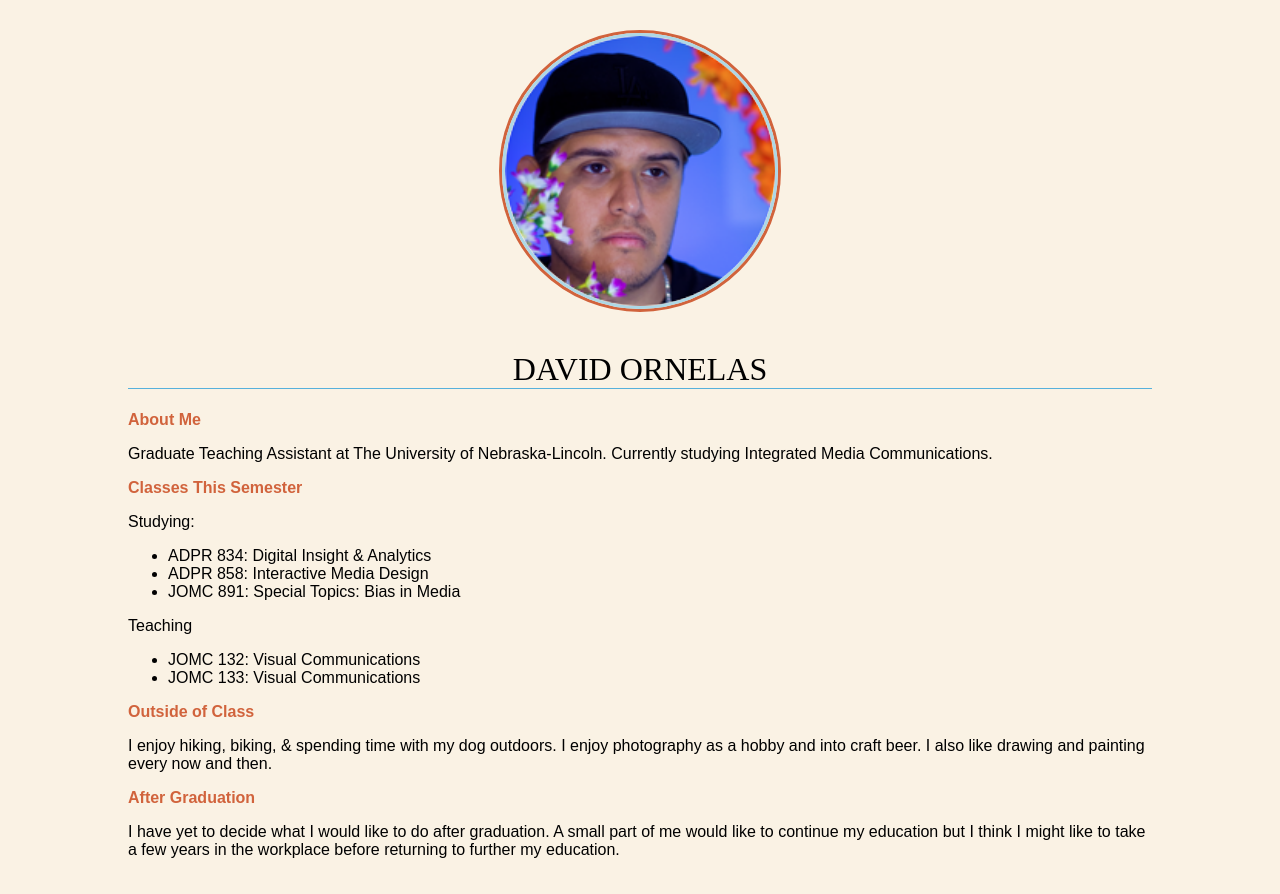
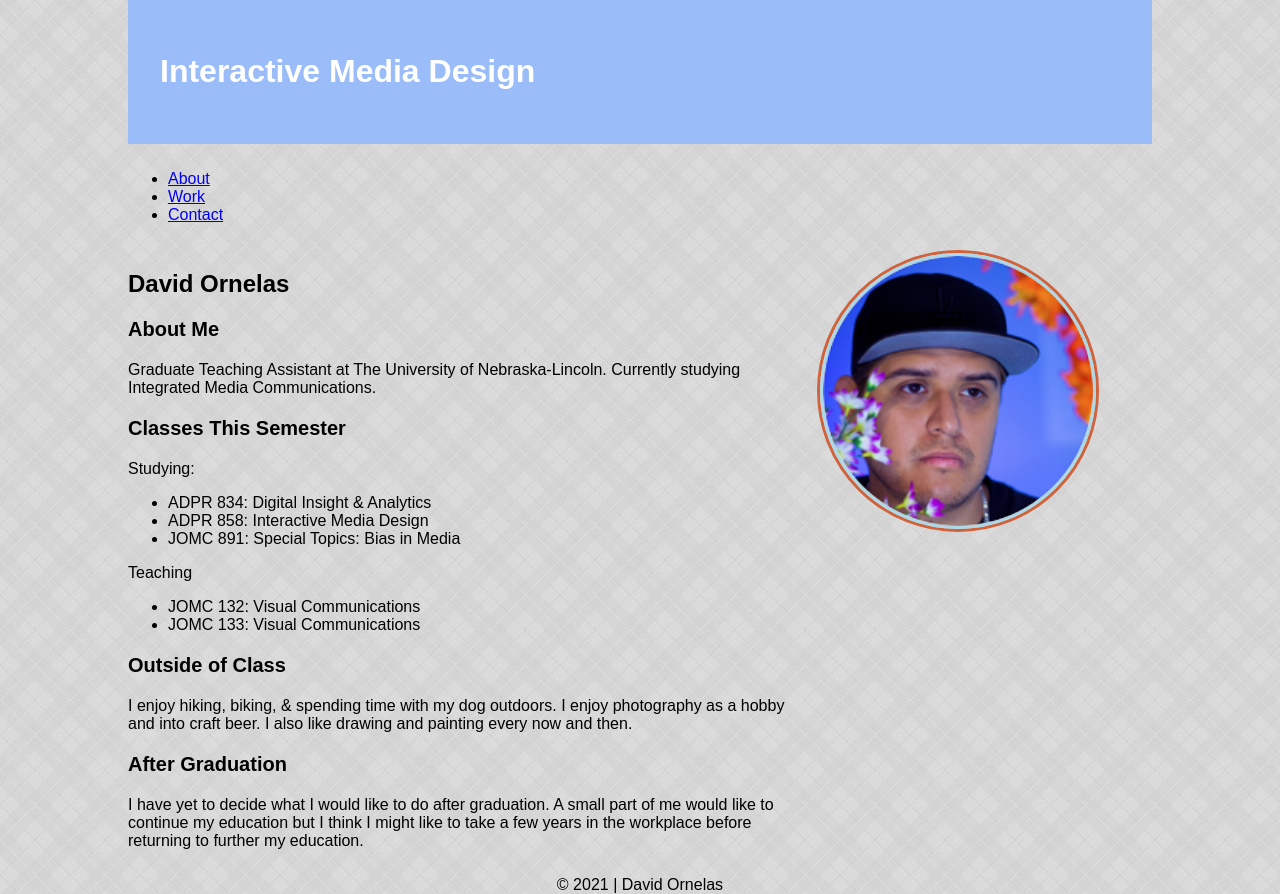
Before and after one commit to ornelas46/adpr458, a plain HTML site: page assignments/index.html in a window 1280 px wide. Drawn offline with Linux system fonts and the light colour scheme.

Commit message:
March10th
Background images & CSS

```diff
--- a/assignments/css/styles.css
+++ b/assignments/css/styles.css
@@ -1,17 +1,26 @@
+
 body {
-    background-color: #faf2e4;
     margin: 0 10%;
-    font-family: sans-serif;  }
+    font-family: sans-serif;
+    background-image: url(../images/bg.png);
+}
+header {
+    background-color: #9abcf8;
+    padding: 2em;
+}
 h1 {
-    text-align: center;
-    font-family: serif;
-    font-weight: normal;
-    text-transform: uppercase;
-    border-bottom: 1px solid #57b1dc;
+    color: white;
+    font-size: 2em;
     }
 h2 {
-    color: #d1633c;
-    font-size: 1em;}
+    font-size: 1.5em;
+}
+h3 {
+    font-size: 1.25em;
+}
+p {
+   font-size: 1em;
+}
 img {
     width: 270px;
     border: 3px solid lightblue;
@@ -22,5 +31,62 @@ img {
     height: 276px;
     border: 3px solid #d1633c;
     border-radius: 50%;
-    margin: 30px auto 0;
 }
+
+/*** Grid ***/
+.container {
+    display: grid;
+    grid-template-columns: repeat(12, 1fr);
+    grid-gap: 10px;
+}
+header {
+    grid-column: 1 / span 12;
+}
+nav {
+    grid-column: 1 / span 12;
+}
+footer {
+    grid-column: 1 / span 12;
+    text-align: center;
+}
+
+/*** Home ***/
+.home_section {
+    grid-column: 1 / span 8;
+}
+.home_aside {
+    grid-column: 9 / span 3;
+}
+
+/*** work ***/
+.work_heading {
+    grid-column: 1 / span 12;
+}
+.work_section1 {
+    grid-column: 1 / span 4;
+    text-align: center;
+}
+.work_section2 {
+    grid-column: 5 / span 4;
+    text-align: center;
+}
+.work_section3 {
+    grid-column: 9 / span 4;
+    text-align: center;
+}
+
+
+
+/*** Contact ***/
+.contact_aside{
+    grid-column: 1 / span 3;
+}
+.contact_section {
+    grid-column: 4 / span 8;
+}
+
+/*** Font Awesome **/
+.social {
+    height: 20px;
+    width: 20px;
+}
--- /dev/null
+++ b/assignments/inclass/css/style.css
@@ -0,0 +1,35 @@
+:root {
+    --main_text_color:#033f5f;
+}
+* {
+    box-sizing: border-box;
+}
+body {
+    background-color:azure;
+    margin: 0;
+}
+h1 {
+    color: var(--main_text_color);
+    font-size: 2.5rem;
+}
+h2 {
+    color: var(--main_text_color);
+    font-size: 2rem;
+}
+p, ul, ol {
+    color: #747e83;
+    font-size: 1.25rem;
+}
+img {
+    max-width: 100%;
+}
+
+/** Grid **/
+.container {
+    display: grid;
+    grid-template-columns: repeat(12, 1fr);
+    grid-gap: 10px;
+}
+header, nav, .hero, .work, .about, .quote, footer {
+    grid-column: 1 / span 12;
+}
--- a/assignments/index.html
+++ b/assignments/index.html
@@ -3,14 +3,26 @@
 <head>
     <meta charset="UTF-8">
     <title>David Ornelas</title>
-    <link rel="stylesheet" href="/assignments/css/styles.css">
+    <link rel="stylesheet" href="../assignments/css/styles.css">
+    <link rel="stylesheet" href="path/to/font-awesome/css/font-awesome.min.css">
+</head>
 <body>
-    <div class="double-border"><img src="images/david-profile.png" alt="logo"></div><br>
-    <h1>David Ornelas</h1>
-
-    <h2>About Me</h2>
+    <div class="container">
+        <header>
+            <h1>Interactive Media Design</h1>
+        </header>
+        <nav>
+            <ul>
+                <li><a href="index.html">About</a></li>
+                <li><a href="work.html">Work</a></li>
+                <li><a href="contact.html">Contact</a></li>
+            </ul>
+        </nav>
+        <section class="home_section">
+        <h2>David Ornelas</h2>
+        <h3>About Me</h3>
             <p>Graduate Teaching Assistant at The University of Nebraska-Lincoln. Currently studying Integrated Media Communications.</p>
-    <h2>Classes This Semester</h2>
+        <h3>Classes This Semester</h3>
             <p>Studying:</p>
                 <ul>
                     <li>ADPR 834: Digital Insight & Analytics</li>
@@ -22,9 +34,17 @@
                     <li>JOMC 132: Visual Communications</li>
                     <li>JOMC 133: Visual Communications</li>
                 </ul>
-    <h2>Outside of Class</h2>
+        <h3>Outside of Class</h3>
             <p>I enjoy hiking, biking, & spending time with my dog outdoors. I enjoy photography as a hobby and into craft beer. I also like drawing and painting every now and then.</p>
-    <h2>After Graduation</h2>
+        <h3>After Graduation</h3>
             <p>I have yet to decide what I would like to do after graduation. A small part of me would like to continue my education but I think I might like to take a few years in the workplace before returning to further my education.</p>
+        </section>
+        <aside class="home_aside">
+            <div class="double-border"><img src="images/david-profile.png" alt="Image of Me"></div><br>
+        </aside>
+        <footer>
+            &copy; 2021 | David Ornelas
+        </footer>
+    </div>
 </body>
 </html>
```
Also changed, not shown: assignments/contact.html (added, +44 -0 lines), assignments/inclass/index.html (added, +85 -0 lines), assignments/work.html (added, +49 -0 lines), assignments/images/background.png (added), assignments/images/bg.png (added), assignments/inclass/images/button.png (added), assignments/inclass/images/promoGraphic.jpg (added), assignments/inclass/images/thumb.png (added), assignments/inclass/text.txt (added), 3 other files. Lines whose indentation alone changed are shown as unchanged.
